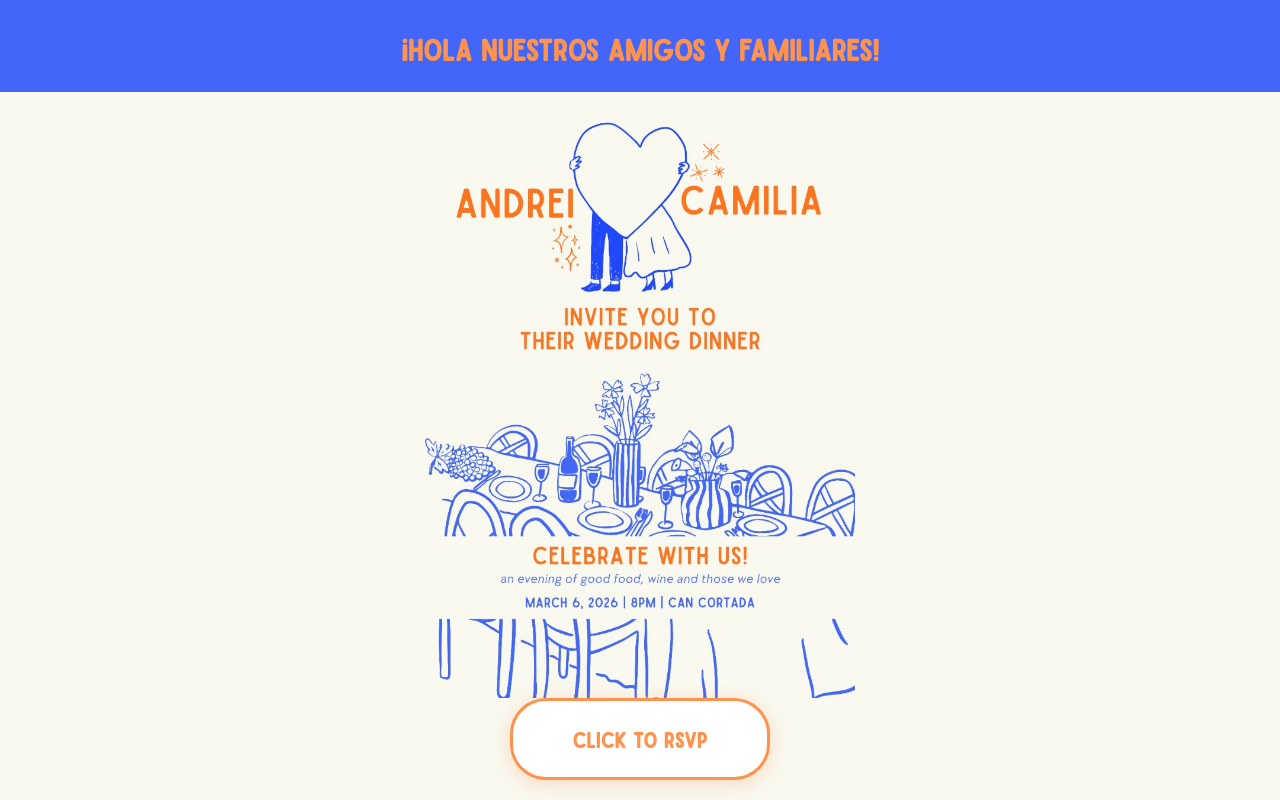
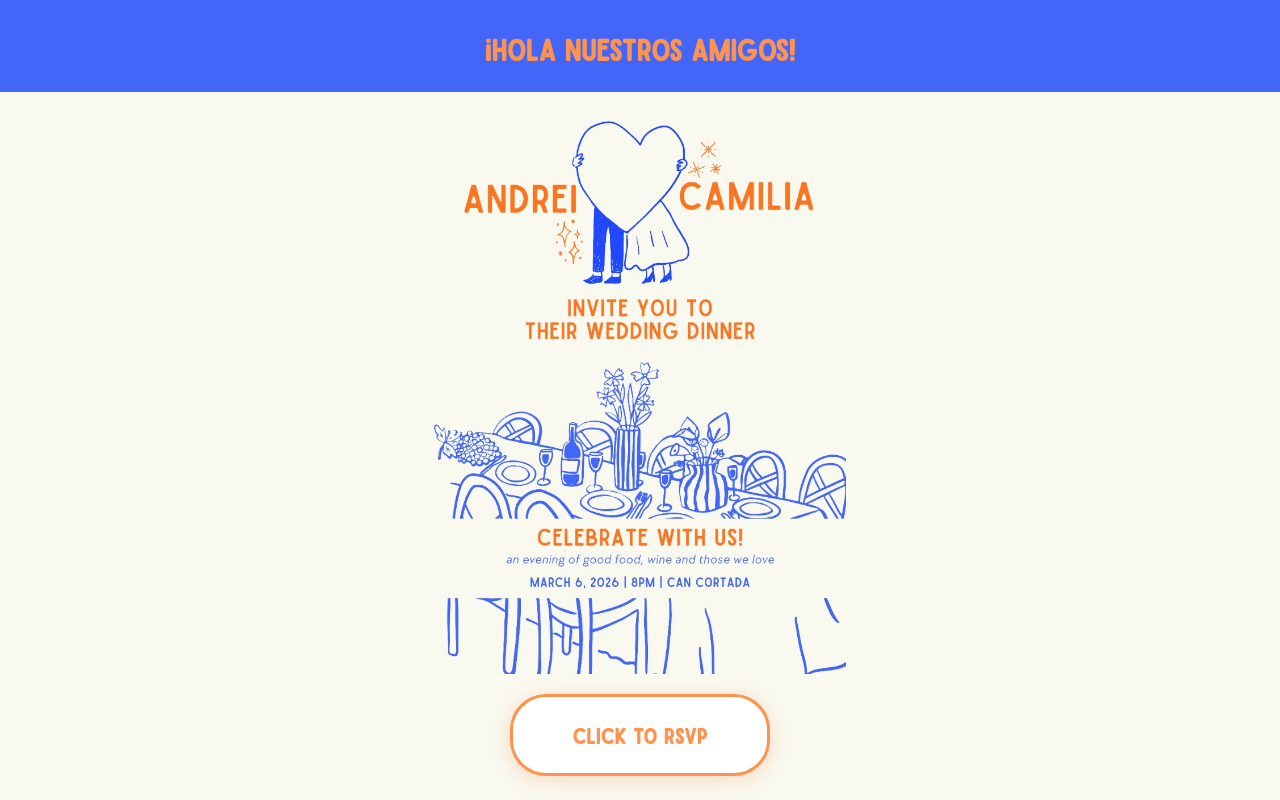
Before and after one commit to delacraft/maykasal-ui, a Next.js app: page /rsvp in a window 1280 px wide. Built offline with nearby package versions, Linux system fonts and the light colour scheme.

Commit message:
Fixed header of rsvp page and button palcement

```diff
--- a/app/rsvp/page.tsx
+++ b/app/rsvp/page.tsx
@@ -38,17 +38,17 @@ function RSVPPageContent() {
             textTransform: 'uppercase',
           }}
         >
-          ¡Hola nuestros amigos y familiares!
+          ¡Hola nuestros amigos!
         </Typography>
       </Box>
 
-      {/* Invitation Image - Full width, edge-to-edge */}
+      {/* Invitation Image - smaller on mobile so button stays visible */}
       <Box
         sx={{
           position: 'relative',
           width: '100%',
           flex: 1,
-          minHeight: '72vh',
+          minHeight: { xs: '48vh', sm: '60vh', md: '72vh' },
           backgroundColor: 'background.default',
         }}
       >
@@ -64,8 +64,8 @@ function RSVPPageContent() {
         />
       </Box>
 
-      {/* RSVP Button */}
-      <Box sx={{ px: { xs: 1.5, sm: 2 }, pb: { xs: 2, sm: 2.5 }, backgroundColor: 'background.default' }}>
+      {/* RSVP Button - pt so it sits higher, pb for safe area on notched phones */}
+      <Box sx={{ px: { xs: 1.5, sm: 2 }, pt: { xs: 2, sm: 2.5 }, pb: { xs: 3, sm: 3 }, backgroundColor: 'background.default' }}>
         <Box sx={{ display: 'flex', justifyContent: 'center' }}>
           <Button
             variant="outlined"
```
